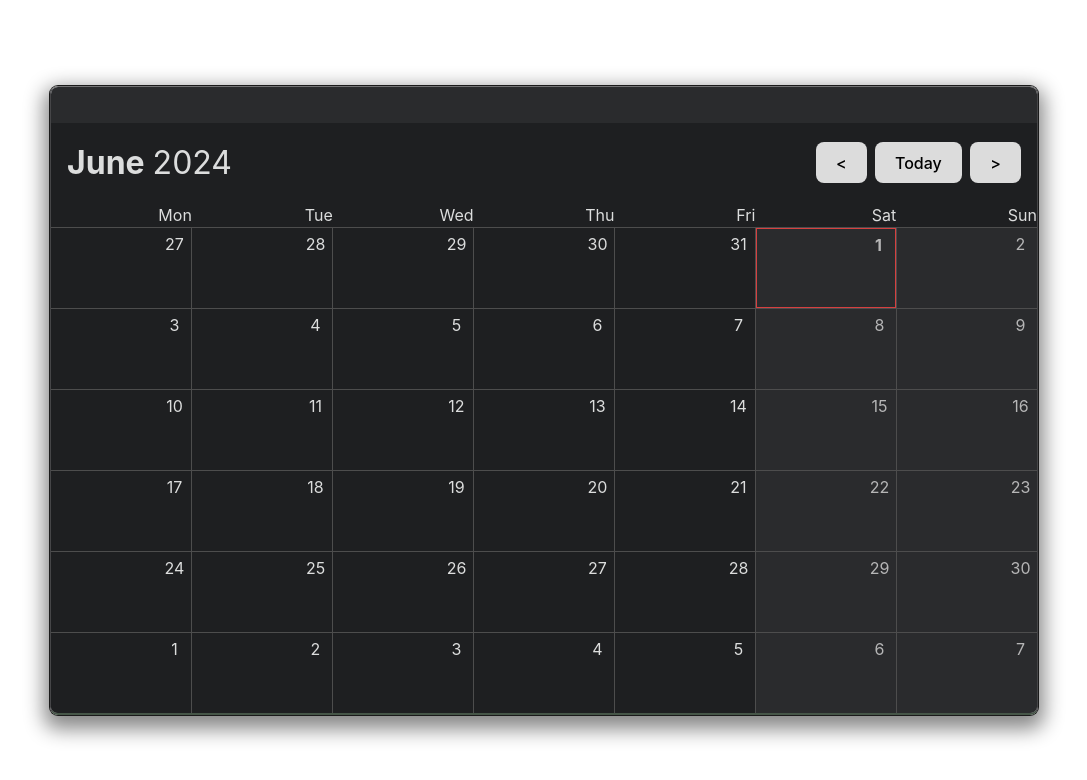
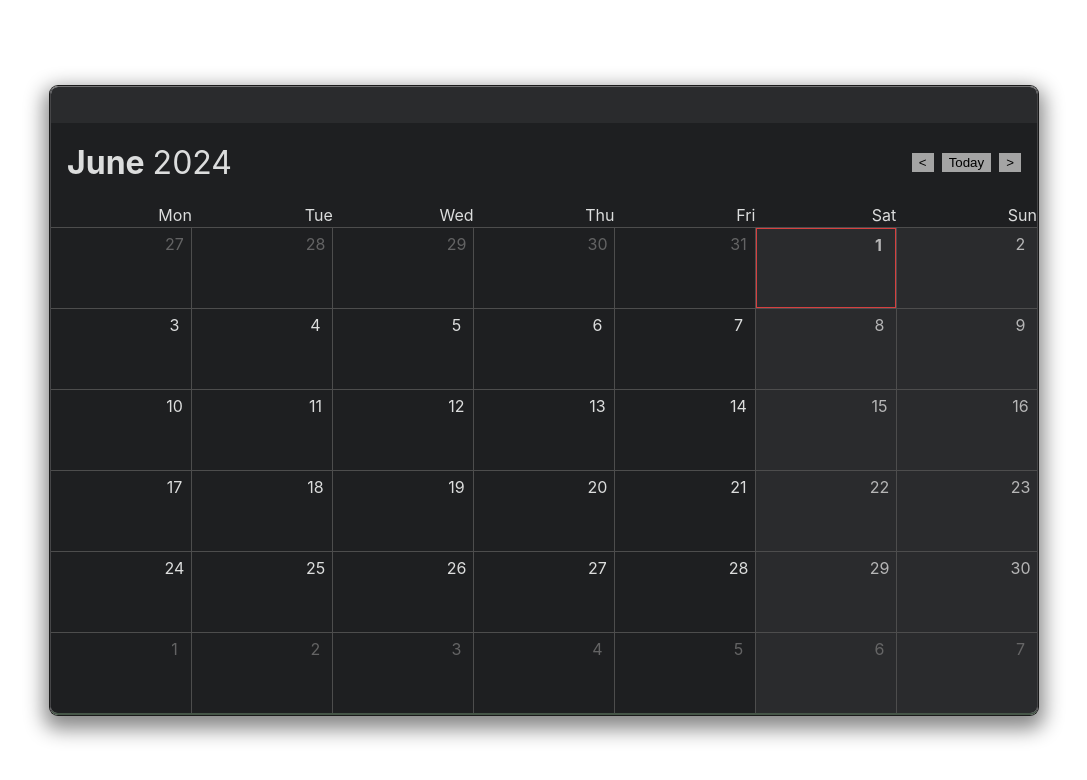
Before and after one commit to Peter-Kravchenko/task-calendar, a React (Vite) app in the folder task-manager/: page / in a window 1280 px wide. Shown: the top 780 px of the page, without its empty margins (96-1183 px from the left). Built offline with nearby package versions, Linux system fonts and the light colour scheme.

Commit message:
feat: Добавит модальное окно VIP

```diff
--- a/task-manager/src/components/calender-grid/calendar-grid.css
+++ b/task-manager/src/components/calender-grid/calendar-grid.css
@@ -46,6 +46,20 @@
   border: 1px solid rgb(214, 64, 64);
 }
 
+.cell-wrapper.not-selected-month {
+  color: #777777c8;
+}
+
+.row-in-cell {
+  display: flex;
+  flex-direction: column;
+}
+
+.show-day-wrapper {
+  display: flex;
+  justify-content: flex-end;
+}
+
 .day-wrapper {
   display: flex;
   justify-content: center;
@@ -53,3 +67,8 @@
   height: 33px;
   align-items: center;
 }
+
+.event-wrapper {
+  display: flex;
+  justify-content: flex-end;
+}
--- a/task-manager/src/components/calender-grid/calendar-grid.tsx
+++ b/task-manager/src/components/calender-grid/calendar-grid.tsx
@@ -6,6 +6,7 @@ type calendarGridProps = {
   pivotDay: moment.Moment;
   startDate: moment.Moment;
   totalDays: number;
+  openModal: () => void;
 };
 
 function CalendarGrid({
@@ -13,6 +14,7 @@ function CalendarGrid({
   pivotDay,
   startDate,
   totalDays,
+  openModal,
 }: calendarGridProps): JSX.Element {
   const day = startDate.clone();
   const daysMap = [...Array(totalDays)].map(() => day.add(1, 'day').clone());
@@ -31,16 +33,29 @@ function CalendarGrid({
         {daysMap.map((day, index) => {
           const date = day.date();
           const isToday = day.isSame(today, 'day');
+          const isSelectedMonth = day.isSame(pivotDay, 'month');
           const isWeekend = day.day() === 0 || day.day() === 6;
 
           return (
             <div
+              onClick={() => {
+                openModal();
+                console.log(`open modal ${day}`);
+              }}
               key={index}
               className={`cell-wrapper ${isToday ? 'today' : ''} ${
                 isWeekend ? 'weekend' : 'weekday'
-              }`}
+              } ${isSelectedMonth ? '' : 'not-selected-month'}`}
             >
-              <div className="day-wrapper">{date}</div>
+              <div className="row-in-cell">
+                <div className="show-day-wrapper">
+                  <div className="day-wrapper">{date}</div>
+                </div>
+                <div>
+                  <div className="event-wrapper"></div>
+                  {/* Здесь будут события */}
+                </div>
+              </div>
             </div>
           );
         })}
--- /dev/null
+++ b/task-manager/src/components/modal/modal.css
@@ -0,0 +1,33 @@
+.modal-wrapper {
+  position: fixed;
+  top: 0;
+  left: 0;
+  width: 100%;
+  height: 100%;
+  background-color: rgba(0, 0, 0, 0.5);
+  z-index: 1000;
+}
+
+.modal {
+  position: fixed;
+  top: 50%;
+  left: 50%;
+  transform: translate(-50%, -50%);
+  background: white;
+  padding: 20px;
+  border: 1px solid #ccc;
+  z-index: 1000;
+  box-shadow: 0 0 0 1px #1a1a1a, 0 8px 20px 6px #888;
+}
+
+.modal input {
+  margin-top: 10px;
+}
+
+.modal-close {
+  position: absolute;
+  top: 0;
+  right: 0;
+  z-index: 1;
+  cursor: pointer;
+}
--- /dev/null
+++ b/task-manager/src/components/modal/modal.tsx
@@ -0,0 +1,62 @@
+import moment from 'moment';
+import { useState } from 'react';
+
+import './modal.css';
+
+const day = moment().format('YYYY-MM-DD');
+const profile = 'default';
+
+function Modal({ closeModal }): JSX.Element {
+  const [tasks, setTasks] = useState<{ text: string; completed: boolean }[]>(
+    () => {
+      const savedTasks = localStorage.getItem(`tasks-${profile}-${day}`);
+      return savedTasks ? JSON.parse(savedTasks) : [];
+    }
+  );
+
+  const addTask = (task: { text: string; completed: boolean }) => {
+    const newTasks = [...tasks, task];
+    setTasks(newTasks);
+    localStorage.setItem(`tasks-${profile}-${day}`, JSON.stringify(newTasks));
+  };
+
+  const removeTask = (index: number) => {
+    const newTasks = tasks.filter((_, i) => i !== index);
+    setTasks(newTasks);
+    localStorage.setItem(`tasks-${profile}-${day}`, JSON.stringify(newTasks));
+  };
+
+  const toggleTask = (index: number) => {
+    const newTasks = tasks.map((task, i) =>
+      i === index ? { ...task, completed: !task.completed } : task
+    );
+    setTasks(newTasks);
+    localStorage.setItem(`tasks-${profile}-${day}`, JSON.stringify(newTasks));
+  };
+
+  return (
+    <div className="modal-wrapper" onClick={() => closeModal()}>
+      <div className="modal" onClick={(e) => e.stopPropagation()}>
+        <div>
+          <button className="modal-close" onClick={() => closeModal()}>
+            &times;
+          </button>
+          <input
+            type="text"
+            placeholder="New Task"
+            onKeyDown={(e) => {
+              if (e.key === 'Enter') {
+                addTask({ text: e.currentTarget.value, completed: false });
+                e.currentTarget.value = '';
+              }
+            }}
+          />
+          <button onClick={() => toggleTask()}>Add</button>
+          <button onClick={() => removeTask()}>Remove</button>
+        </div>
+      </div>
+    </div>
+  );
+}
+
+export default Modal;
--- a/task-manager/src/index.css
+++ b/task-manager/src/index.css
@@ -15,15 +15,8 @@ h1 {
 }
 
 button {
-  border-radius: 8px;
-  border: 1px solid transparent;
-  padding: 0.6em 1.2em;
-  font-size: 1em;
-  font-weight: 500;
-  font-family: inherit;
-  background-color: #dcdcdc;
-  cursor: pointer;
-  transition: border-color 0.25s;
+  background-color: #a4a4a4;
+  border: 1px solid #a4a4a4;
 }
 button:hover {
   border-color: #494a5a;
--- a/task-manager/src/pages/calendar-page/calendar-page.tsx
+++ b/task-manager/src/pages/calendar-page/calendar-page.tsx
@@ -3,12 +3,23 @@ import moment from 'moment';
 import CalendarGrid from '../../components/calender-grid/calendar-grid';
 import Monitor from '../../components/monitor/monitor';
 import Title from '../../components/title/title';
+import Modal from '../../components/modal/modal';
+
+const DAYS_IN_CALENDAR_PAGE = 42;
 
 function CalendarPage() {
   const today = moment();
+  const totalDays = DAYS_IN_CALENDAR_PAGE;
   const [pivotDay, setPivotDay] = useState(moment());
   const startDate = pivotDay.clone().startOf('month').startOf('week');
-  const totalDays = 42;
+
+  const [isModalOpen, setIsModalOpen] = useState(false);
+  const openModal = () => {
+    setIsModalOpen(true);
+  };
+  const closeModal = () => {
+    setIsModalOpen(false);
+  };
 
   const prevClickHandler = () => {
     setPivotDay((prev) => prev.clone().subtract(1, 'month'));
@@ -21,7 +32,8 @@ function CalendarPage() {
   };
 
   return (
-    <div>
+    <main>
+      {isModalOpen && <Modal closeModal={closeModal} />}
       <Title />
       <Monitor
         pivotDay={pivotDay}
@@ -34,8 +46,9 @@ function CalendarPage() {
         pivotDay={pivotDay}
         startDate={startDate}
         totalDays={totalDays}
+        openModal={openModal}
       />
-    </div>
+    </main>
   );
 }
 
```
